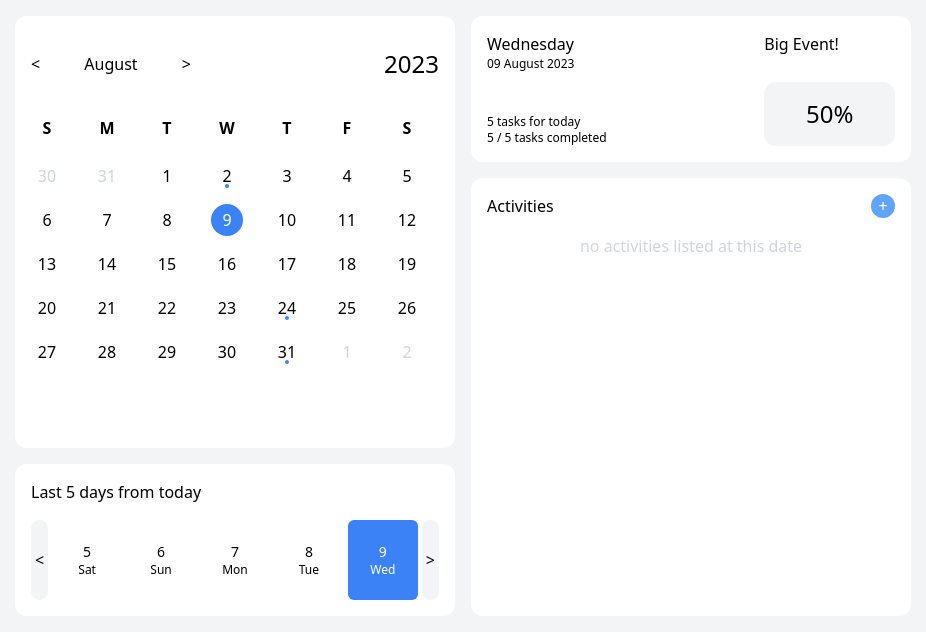
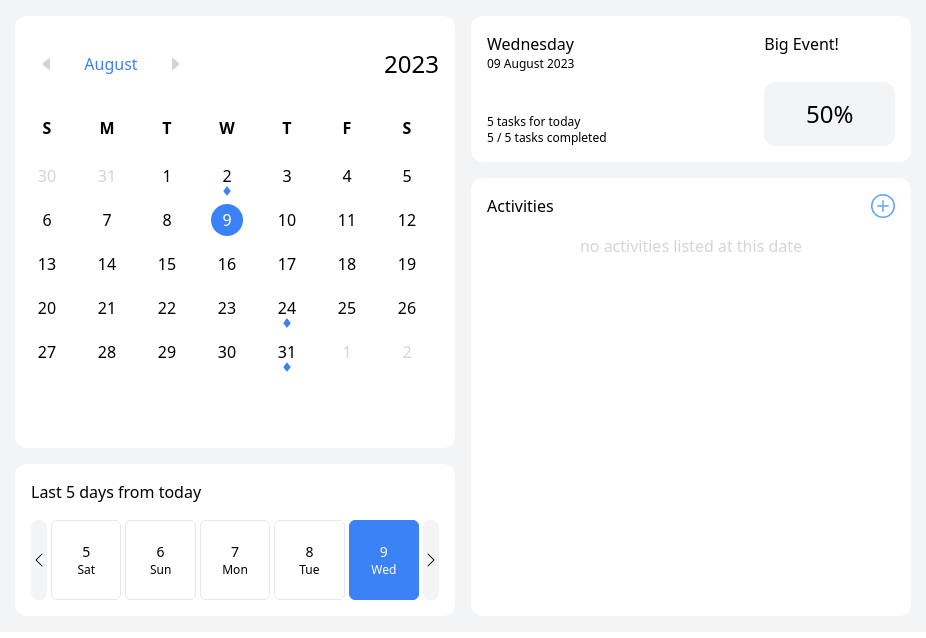
Before and after one commit to megatronhehe/calendar-app, a React (Vite) app: page / in a window 1280 px wide. Shown: the top 638 px of the page, without its empty margins (177-1103 px from the left). Built offline with nearby package versions, Linux system fonts and the light colour scheme.

Commit message:
fix: ui fixes added icons for better ux

```diff
--- a/src/components/ModalForm.jsx
+++ b/src/components/ModalForm.jsx
@@ -1,4 +1,6 @@
 import React from "react";
+
+import { BsX } from "react-icons/bs";
 
 const ModalForm = ({ taskForm, handleTaskForm, setToggleModal, addTask }) => {
 	return (
@@ -6,8 +8,8 @@ const ModalForm = ({ taskForm, handleTaskForm, setToggleModal, addTask }) => {
 			onClick={() => setToggleModal(false)}
 			className="fixed top-0 left-0 flex flex-col items-center justify-center w-full h-full gap-6 px-2 bg-gray-100 bg-opacity-60"
 		>
-			<button className="flex items-center justify-center w-12 h-12 p-2 text-white bg-red-300 rounded-full">
-				x
+			<button className="flex items-center justify-center w-12 h-12 p-2 text-xl text-white bg-red-300 rounded-full hover:bg-red-400">
+				<BsX />
 			</button>
 			<div
 				onClick={(e) => e.stopPropagation()}
@@ -39,8 +41,8 @@ const ModalForm = ({ taskForm, handleTaskForm, setToggleModal, addTask }) => {
 							addTask();
 							setToggleModal(false);
 						}}
-						className={`p-2   rounded-full ${
-							!taskForm.task ? "bg-gray-100" : "bg-green-400 text-white"
+						className={`p-2 rounded-full hover:bg-green-400 ${
+							!taskForm.task ? "bg-gray-100" : "bg-green-300 text-white"
 						}`}
 					>
 						ok
--- a/src/pages/Main/ActivitiesList.jsx
+++ b/src/pages/Main/ActivitiesList.jsx
@@ -5,10 +5,13 @@ import { Context } from "../../context/Context";
 import { createId } from "../../utils/createId";
 
 import Section from "../../components/Section";
+import ModalForm from "../../components/ModalForm";
+
 import ActivityItem from "./ActivityItem";
 
-import ModalForm from "../../components/ModalForm";
-import { parse, parseISO } from "date-fns";
+import { parseISO } from "date-fns";
+
+import { BsPlusCircle } from "react-icons/bs";
 
 const ActivitiesList = ({ selectedDate, filterActivitiesByDateArray }) => {
 	// Context
@@ -43,8 +46,6 @@ const ActivitiesList = ({ selectedDate, filterActivitiesByDateArray }) => {
 		setTaskForm(initial_task_form);
 	};
 
-	console.log(activities);
-
 	const deleteTask = (id) => {
 		setActivities((prev) => prev.filter((task) => task.id !== id));
 	};
@@ -74,9 +75,9 @@ const ActivitiesList = ({ selectedDate, filterActivitiesByDateArray }) => {
 				<h2 className="">Activities</h2>
 				<button
 					onClick={() => setToggleModal(true)}
-					className="flex items-center justify-center w-6 h-6 text-white bg-blue-400 rounded-full"
+					className="flex items-center justify-center text-2xl text-blue-400 "
 				>
-					+
+					<BsPlusCircle />
 				</button>
 			</div>
 
--- a/src/pages/Main/ActivityItem.jsx
+++ b/src/pages/Main/ActivityItem.jsx
@@ -1,27 +1,55 @@
-import React from "react";
+import React, { useState } from "react";
+
+import {
+	BsCheckLg,
+	BsX,
+	BsCheck,
+	BsPencilSquare,
+	BsTrashFill,
+} from "react-icons/bs";
 
 const ActivityItem = ({ activity, deleteTask, markTaskDone }) => {
 	const { id, task, isDone } = activity;
 
+	const [toggleDelete, setToggleDelete] = useState(false);
+
 	return (
-		<div className="flex items-center justify-between p-2 mb-2 bg-gray-100 rounded-lg">
-			<div className={`flex items-center gap-2 `}>
+		<div className="flex items-center justify-between p-2 mb-2 bg-gray-100 rounded-md">
+			<div
+				className={`flex items-center gap-4 ${isDone ? "text-green-500" : ""}`}
+			>
 				<button
 					onClick={() => markTaskDone(id)}
-					className={`flex items-center justify-center w-8 h-8  rounded-md ${
-						isDone ? "bg-green-300" : "bg-white"
+					className={`ml-1 p-1 rounded-md  ${
+						isDone ? "bg-green-400 text-white" : "text-gray-300 bg-white"
 					}`}
 				>
-					v
+					<BsCheckLg />
 				</button>
 				<h2>{task}</h2>
 			</div>
 			<div className="flex gap-2">
-				<button
-					onClick={() => deleteTask(id)}
-					className="flex items-center justify-center w-8 h-8 bg-white rounded-full"
-				>
-					x
+				<div className="flex gap-2">
+					{toggleDelete && (
+						<button
+							onClick={() => deleteTask(id)}
+							className={`flex items-center justify-center w-8 h-8 p-2 text-lg text-white bg-red-300 rounded-full`}
+						>
+							<BsCheck />
+						</button>
+					)}
+					<button
+						onClick={() => setToggleDelete((prev) => !prev)}
+						className={`flex items-center justify-center w-8 h-8 p-2 text-lg text-white  rounded-full ${
+							toggleDelete ? "bg-gray-300" : "bg-red-300"
+						}`}
+					>
+						{toggleDelete ? <BsX /> : <BsTrashFill />}
+					</button>
+				</div>
+				<div className="border-r"></div>
+				<button className="flex items-center justify-center w-8 h-8 p-2 text-lg text-white bg-gray-300 rounded-md">
+					<BsPencilSquare />
 				</button>
 			</div>
 		</div>
--- a/src/pages/Main/Calendar.jsx
+++ b/src/pages/Main/Calendar.jsx
@@ -3,6 +3,8 @@ import React from "react";
 import Section from "../../components/Section";
 
 import { format } from "date-fns";
+
+import { BsCaretLeftFill, BsCaretRightFill } from "react-icons/bs";
 
 const Calendar = ({
 	prevMonth,
@@ -16,16 +18,27 @@ const Calendar = ({
 		<Section>
 			<div className="h-96">
 				<div className="flex justify-between mt-4 mb-8 ">
-					<div className="flex items-center justify-between w-40 gap-4 ">
-						<button onClick={prevMonth}>{"<"}</button>
+					<div className="flex items-center justify-between w-40 gap-4 text-gray-300 ">
+						<button
+							className="flex items-center justify-center w-8 h-8 rounded-full hover:text-blue-500 "
+							onClick={prevMonth}
+						>
+							<BsCaretLeftFill />
+						</button>
 						<h2
+							className="text-blue-500"
 							onClick={() => {
 								setToday(new Date());
 							}}
 						>
 							{format(today, "MMMM")}
 						</h2>
-						<button onClick={nextMonth}>{">"}</button>
+						<button
+							className="flex items-center justify-center w-8 h-8 rounded-full hover:text-blue-500 "
+							onClick={nextMonth}
+						>
+							<BsCaretRightFill />
+						</button>
 					</div>
 					<h2 className="text-2xl">{format(today, "YYY")}</h2>
 				</div>
--- a/src/pages/Main/CalendarDate.jsx
+++ b/src/pages/Main/CalendarDate.jsx
@@ -1,4 +1,6 @@
 import React from "react";
+
+import { BsFillSuitDiamondFill } from "react-icons/bs";
 
 import { isSameMonth, isToday, isSameDay } from "date-fns";
 
@@ -31,10 +33,12 @@ const CalendarDate = ({
 			{date.getDate()}
 			{activitiesInThisDate && (
 				<div
-					className={`absolute bottom-1 w-1 h-1  rounded-full ${
-						sameSelected ? "bg-white" : "bg-blue-500"
+					className={`absolute -bottom-1  ${
+						sameSelected ? "text-blue-800" : "text-blue-500"
 					}`}
-				></div>
+				>
+					<BsFillSuitDiamondFill size="10" />
+				</div>
 			)}
 		</li>
 	);
--- a/src/pages/Main/CarouselDateCard.jsx
+++ b/src/pages/Main/CarouselDateCard.jsx
@@ -1,6 +1,8 @@
 import React from "react";
 
 import { isSameMonth, isToday, isSameDay, format } from "date-fns";
+
+import { BsSuitDiamondFill } from "react-icons/bs";
 
 const CarouselDateCard = ({
 	date,
@@ -21,21 +23,23 @@ const CarouselDateCard = ({
 		<li
 			onClick={() => setSelectedDate(date)}
 			key={date}
-			className={`flex flex-col items-center justify-center w-1/5 h-20 text-sm rounded-md
+			className={`flex flex-col items-center border justify-center w-1/5 h-20 text-sm rounded-md
 					${sameMonth ? "" : "text-gray-300"}
-					${sameToday ? "bg-blue-300 text-white " : ""}
-					${sameSelectedAndToday ? " text-white bg-blue-500" : ""}
-					${sameSelected ? "bg-blue-400 text-white " : ""}
+					${sameToday ? "bg-blue-300 border-blue-300 text-white " : ""}
+					${sameSelectedAndToday ? " text-white bg-blue-500 border-blue-500" : ""}
+					${sameSelected ? "bg-blue-400 border-blue-400 text-white " : ""}
 					`}
 		>
 			<h1>{date.getDate()}</h1>
 			<h2 className="text-xs">{format(date, "EEE")}</h2>
 			{activitiesInThisDate && (
 				<div
-					className={`absolute bottom-2 w-1 h-1  rounded-full ${
-						sameSelected ? "bg-white" : "bg-blue-500"
+					className={`absolute -bottom-1 ${
+						sameSelected ? "text-blue-800" : "text-blue-500"
 					}`}
-				></div>
+				>
+					<BsSuitDiamondFill size="12" />
+				</div>
 			)}
 		</li>
 	);
--- a/src/pages/Main/Carousel5Days.jsx
+++ b/src/pages/Main/CarouselDates.jsx
@@ -1,6 +1,8 @@
 import React from "react";
 
 import Section from "../../components/Section";
+
+import { BsChevronLeft, BsChevronRight } from "react-icons/bs";
 
 const Carousel5Days = ({ prev5days, render5DaysElement, next5days }) => {
 	return (
@@ -9,16 +11,16 @@ const Carousel5Days = ({ prev5days, render5DaysElement, next5days }) => {
 			<ul className="relative flex gap-1 ">
 				<button
 					onClick={prev5days}
-					className="px-1 bg-gray-100 rounded-full hover:bg-gray-200"
+					className="bg-gray-100 rounded-full hover:bg-gray-200"
 				>
-					{"<"}
+					<BsChevronLeft />
 				</button>
 				{render5DaysElement}
 				<button
 					onClick={next5days}
-					className="px-1 bg-gray-100 rounded-full hover:bg-gray-200"
+					className="bg-gray-100 rounded-full hover:bg-gray-200"
 				>
-					{">"}
+					<BsChevronRight />
 				</button>
 			</ul>
 		</Section>
--- a/src/pages/Main/Main.jsx
+++ b/src/pages/Main/Main.jsx
@@ -5,7 +5,7 @@ import { Context } from "../../context/Context";
 import CalendarDate from "./CalendarDate";
 import CarouselDateCard from "./CarouselDateCard";
 import ActivitiesList from "./ActivitiesList";
-import Carousel5Days from "./Carousel5Days";
+import CarouselDates from "./CarouselDates";
 import Calendar from "./Calendar";
 import DateDetails from "./DateDetails";
 
@@ -72,7 +72,7 @@ const Main = () => {
 				/>
 
 				{/* DATE CAROUSEL */}
-				<Carousel5Days
+				<CarouselDates
 					prev5days={prev5days}
 					render5DaysElement={render5DaysElement}
 					next5days={next5days}
```
